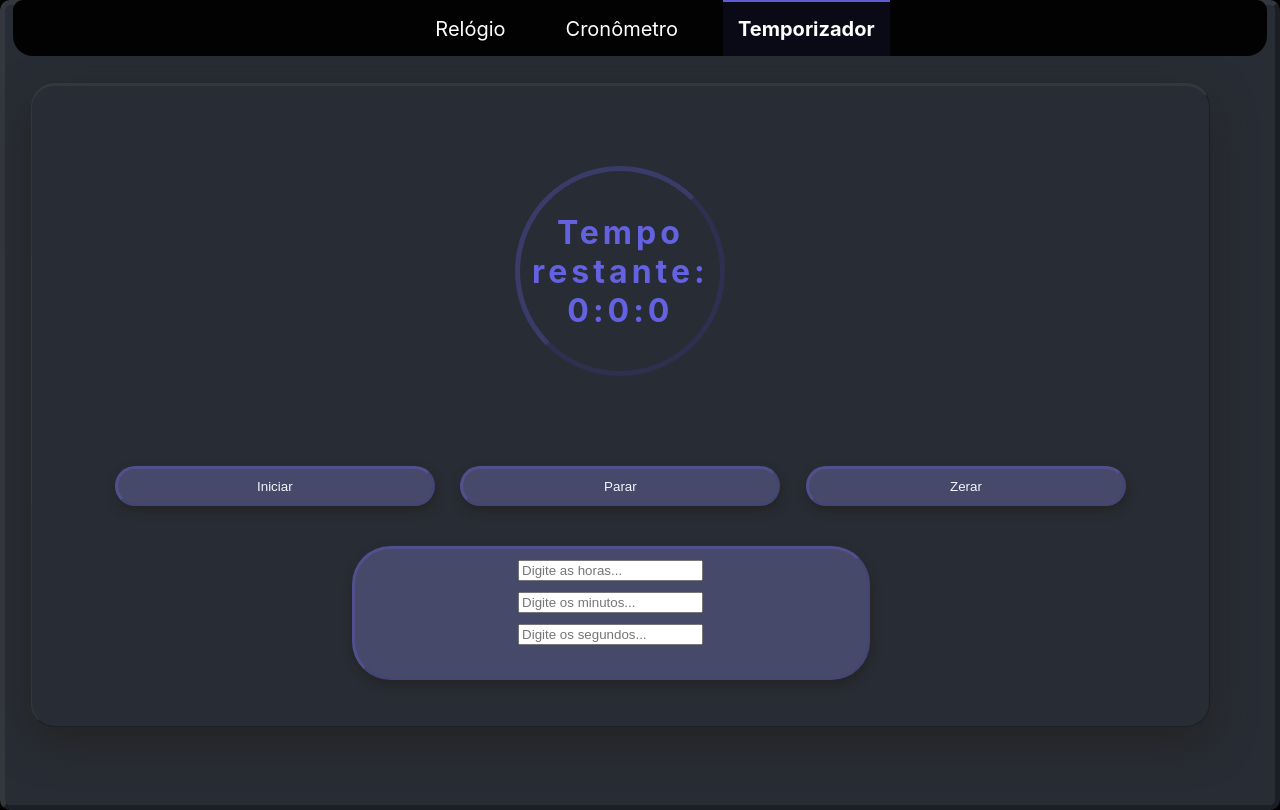
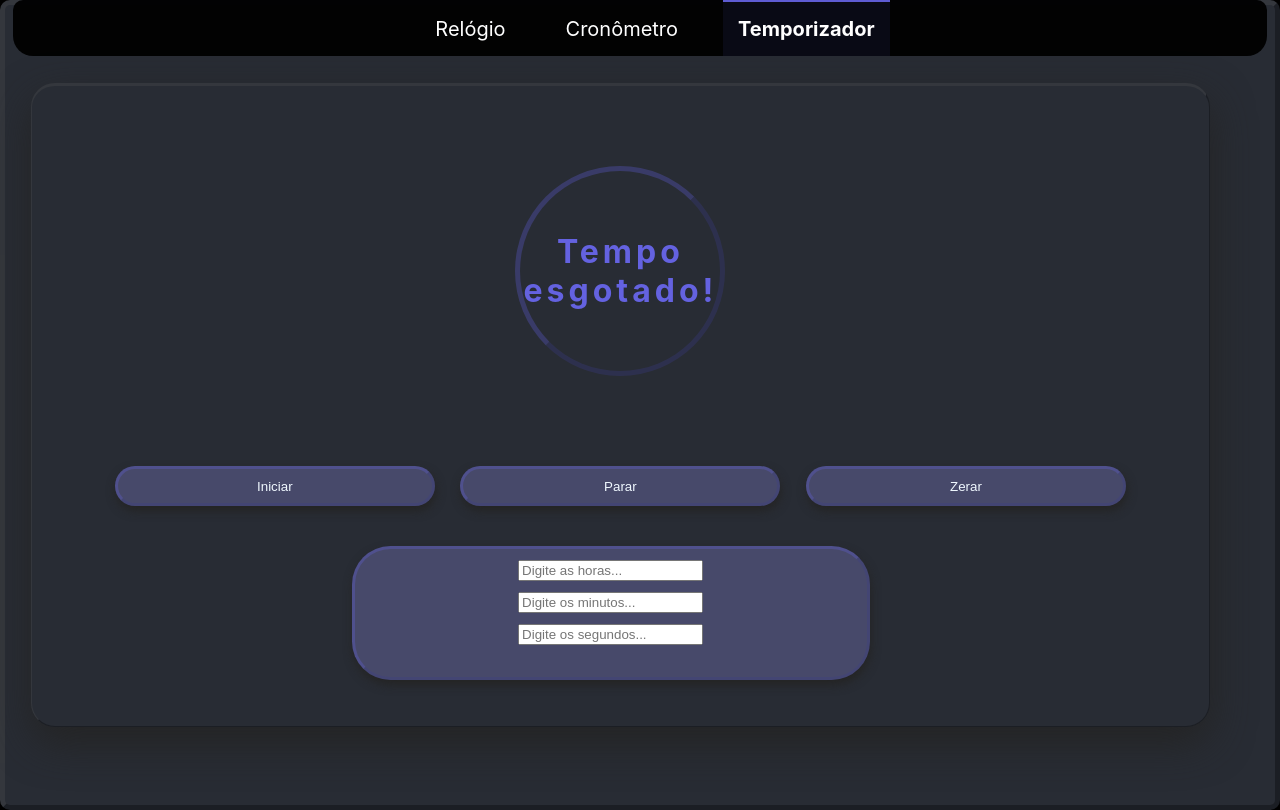
Before and after one commit to MPR00/CronometroGIT, a React (Create React App) app: page / in a window 1280 px wide. Both pictures are taken after a click on the item "Temporizador". Built offline with nearby package versions, Linux system fonts and the light colour scheme.

Commit message:
Versão final

```diff
--- a/src/temporizador/Temporizador.js
+++ b/src/temporizador/Temporizador.js
@@ -82,7 +82,7 @@ class Temporizador extends React.Component {
                 <div className='fundo'>
 
                     <div className='mostrador'>
-                        {horas === 0 && minutos === 0 && segundos === 0
+                        {horas == 0 && minutos == 0 && segundos == 0
                             ? <h1>Tempo esgotado!</h1>
                             : <h1>Tempo restante:     {horas < 10 ? `0${horas}` : horas}:{minutos < 10 ? `0${minutos}` : minutos}:{segundos < 10 ? `0${segundos}` : segundos}</h1>
                         }
```
